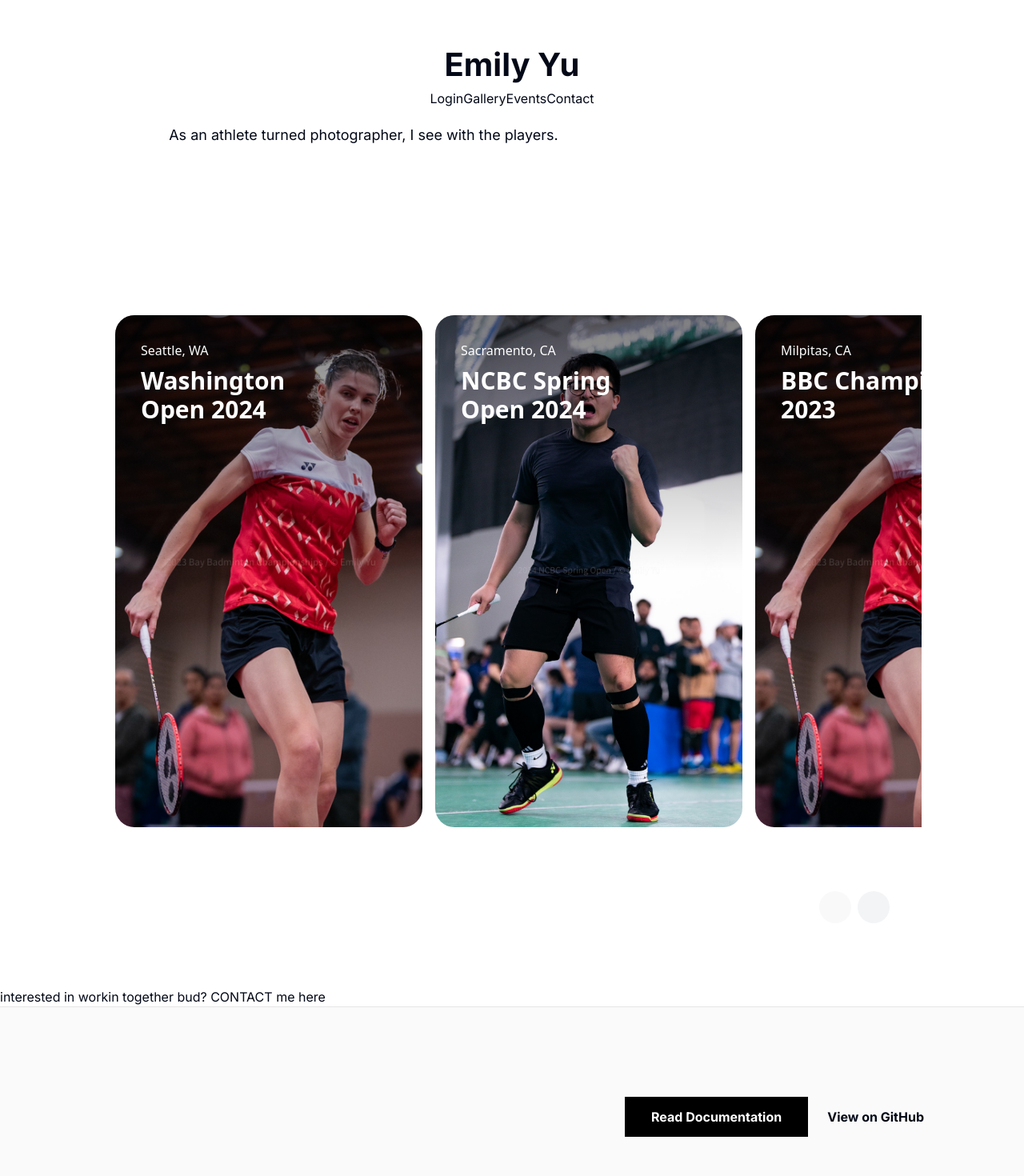
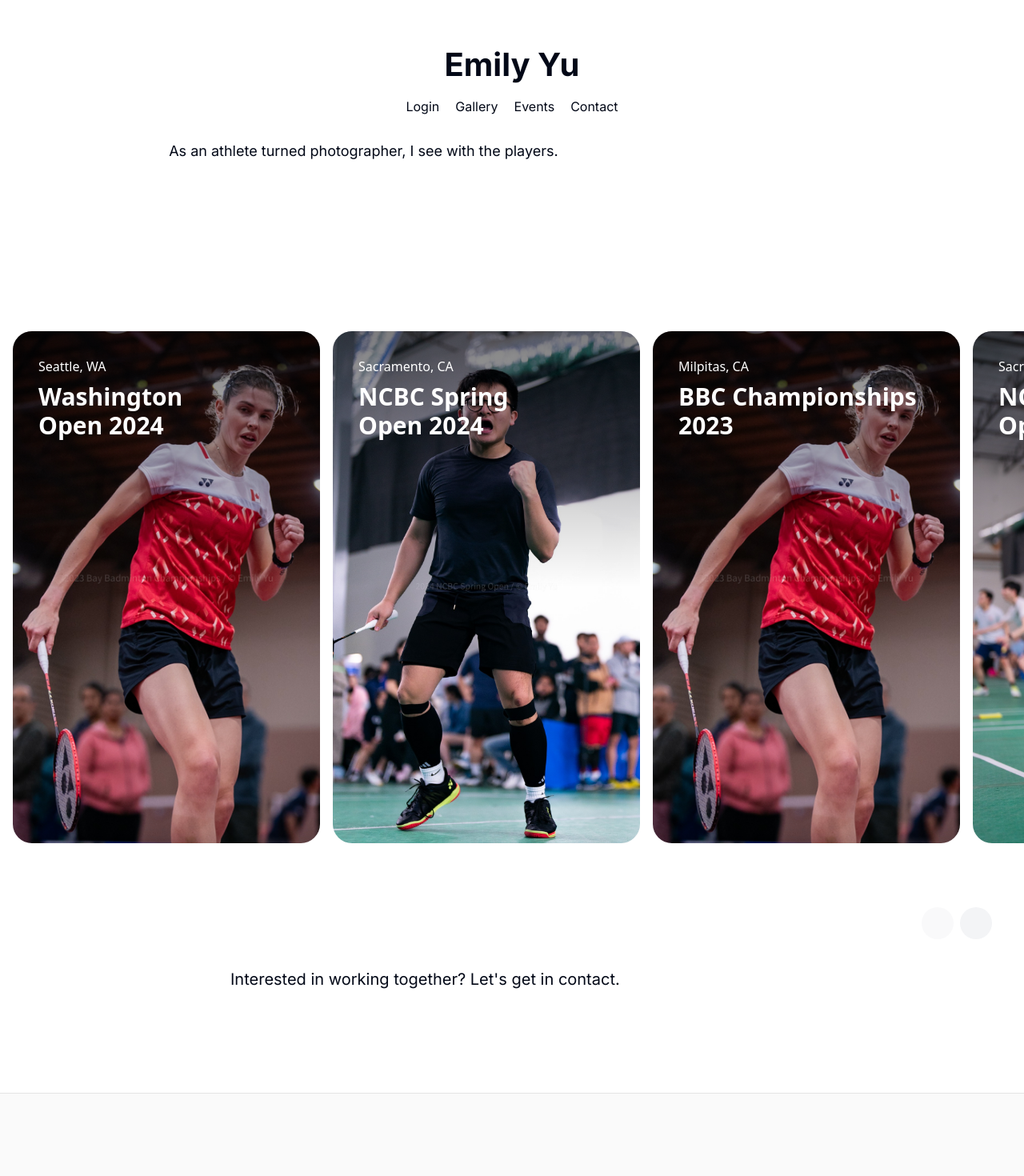
Before and after one commit to emily-yu/photo-portfolio, a Next.js app: page /events in a window 1280 px wide. Shown: the top 1470 px of the page at 80% size. Built offline with nearby package versions, Linux system fonts and the light colour scheme.

Commit message:
cosmetic nav

```diff
--- a/src/app/_components/events.tsx
+++ b/src/app/_components/events.tsx
@@ -38,24 +38,32 @@ export function Events() {
 
       <h2 className="text-5xl font-bold">Emily Yu</h2>
       <div style={{textAlign: "center"}}>
-        <div>
+        <div id="nav">
         <a href="/login">Login</a>
         <a href="/gallery">Gallery</a>
         <a href="/events">Events</a>
         <a href="/contact">Contact</a>
         </div>
-        <h4 className="text-center md:text-left text-lg mt-5 md:pl-8">As an athlete turned photographer, I see with the players.</h4>
+        <div>
+          <h4 className="text-center md:text-left text-lg mt-5 md:pl-8">As an athlete turned photographer, I see with the players.</h4>
+        </div>
+        {/* <div>
+          <h2 className="text-center text-xl md:text-left text-lg mt-5 md:pl-8">Interested in working together? Let's get in contact.</h2>
+        </div> */}
         </div>
         </div>
         </section>
 
 
     {/* extra image galery 2 */}
-    <section>
+    {/* <section> */}
           <AppleCardsCarouselDemo/>
+    {/* </section> */}
+
+    <section style={{padding: "10%", marginTop: "-15%"}}>
+       <h2 className="text-center text-xl md:text-left text-lg mt-5 md:pl-8">Interested in working together? Let's get in contact.</h2>
     </section>
 
-    <p>interested in workin together bud? CONTACT me here</p>
 
     {/* </TracingBeam> */}
     </>
--- a/src/app/_components/gallery.tsx
+++ b/src/app/_components/gallery.tsx
@@ -9,7 +9,7 @@ export function Gallery() {
 
       <h2 className="text-5xl font-bold">Emily Yu</h2>
       <div style={{textAlign: "center"}}>
-      <div>
+      <div id="nav">
         <a href="/login">Login</a>
         <a href="/gallery">Gallery</a>
         <a href="/events">Events</a>
--- a/src/app/_components/intro.tsx
+++ b/src/app/_components/intro.tsx
@@ -38,7 +38,7 @@ export function Intro() {
 
       <h2 className="text-5xl font-bold">Emily Yu</h2>
       <div style={{textAlign: "center"}}>
-      <div>
+      <div id="nav">
         <a href="/login">Login</a>
         <a href="/gallery">Gallery</a>
         <a href="/events">Events</a>
--- a/src/app/globals.css
+++ b/src/app/globals.css
@@ -244,3 +244,11 @@ section {
   margin-right: 10%;
 
 }
+
+#nav {
+  display: flex;
+  justify-content: center;
+}
+#nav > a {
+  padding: 10px;
+}
```
